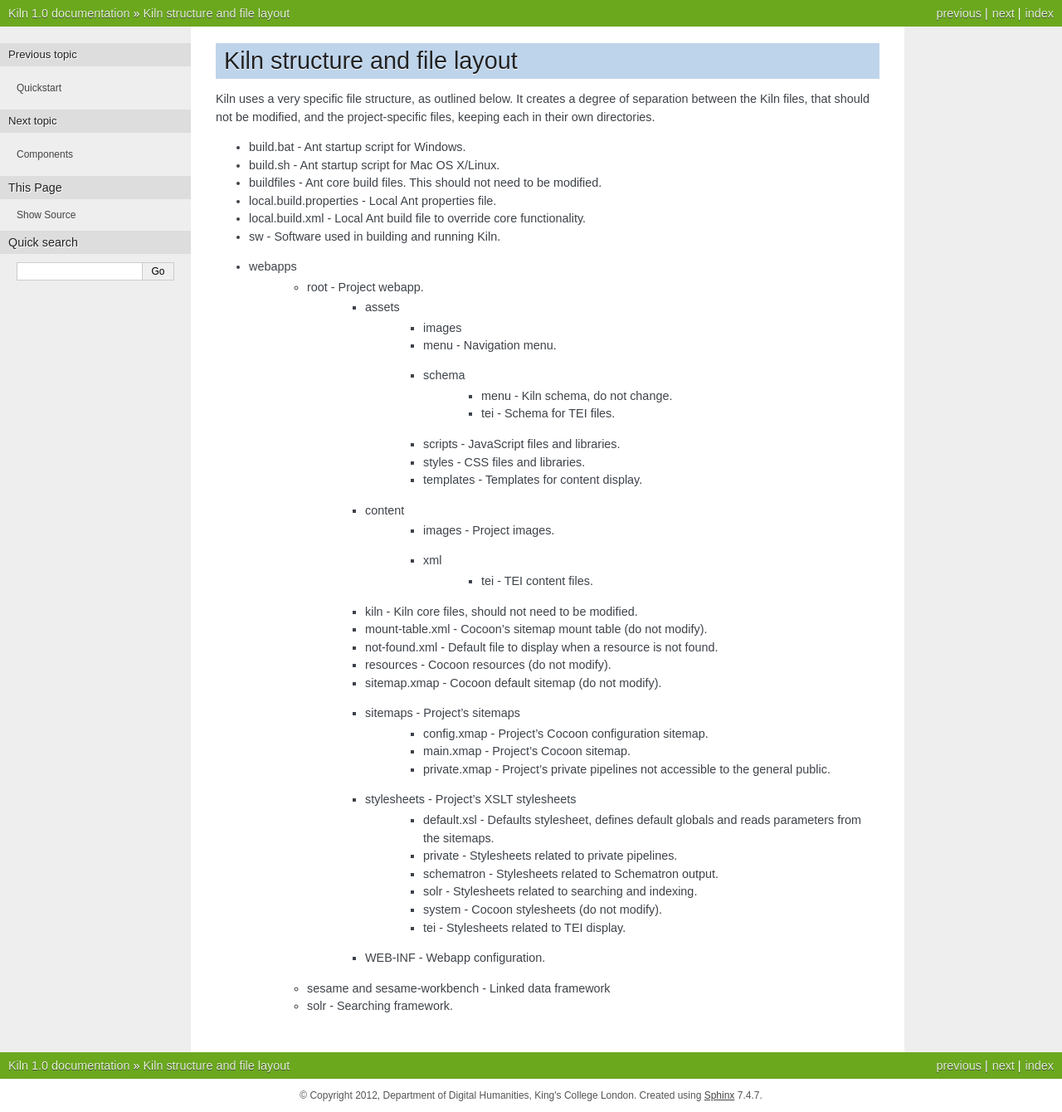
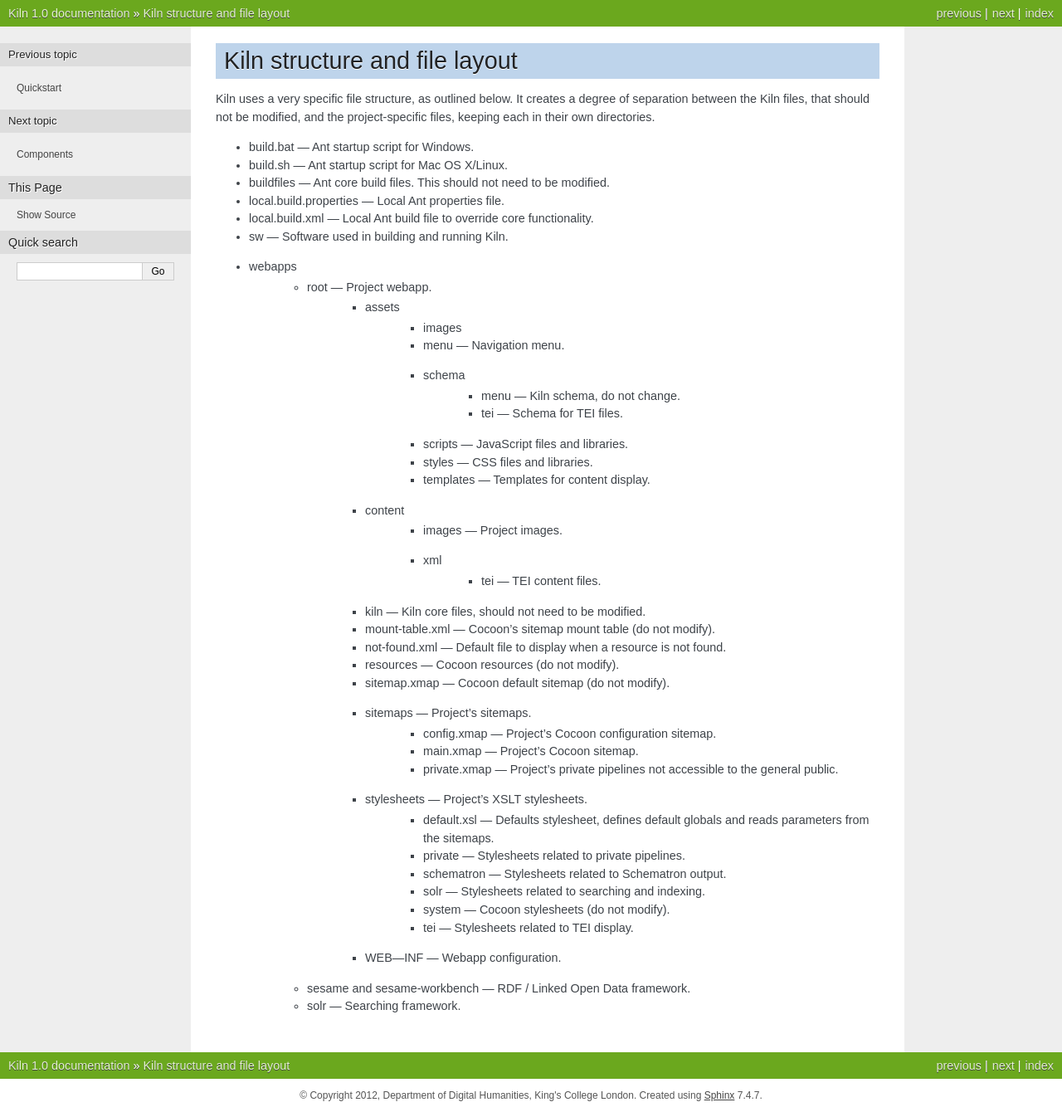
Before and after one commit to kcl-ddh/kiln, a Sphinx documentation site: the page built from docs/source/structure.rst, in a window 1280 px wide. Shown: the whole page at 83% size. Built offline with Sphinx 7.4.7, drawn with Linux system fonts in a browser that asks for light colours.

Commit message:
Tweaked formatting of the documentation.

```diff
--- a/docs/source/index.rst
+++ b/docs/source/index.rst
@@ -44,4 +44,5 @@
     running
     templating
     searching
+    rdf
     projects
--- a/docs/source/quickstart.rst
+++ b/docs/source/quickstart.rst
@@ -24,8 +24,9 @@
 Overriding XSLT by using ``xsl:import`` - a Kiln XSLT is imported by a local
 XSLT, allowing for templates to be redefined for the project.
 
-URL scheme: _internal for internal-to-Cocoon Kiln URLs, private for viewable
-but not public local material, internal for local internal URLs.
+URL scheme: ``_internal`` for internal-to-Cocoon Kiln URLs,
+``private`` for viewable but not public local material, ``internal``
+for local internal-to-Cocoon URLs.
 
 The directory :ref:`structure <structure>` makes explicit the division between
 those parts of Kiln that are its core, and should not be changed in any project
--- a/docs/source/structure.rst
+++ b/docs/source/structure.rst
@@ -7,45 +7,45 @@
 degree of separation between the Kiln files, that should not be modified, and
 the project-specific files, keeping each in their own directories.
 
-* build.bat - Ant startup script for Windows.
-* build.sh - Ant startup script for Mac OS X/Linux.
-* buildfiles - Ant core build files. This should not need to be modified.
-* local.build.properties - Local Ant properties file.
-* local.build.xml - Local Ant build file to override core functionality.
-* sw - Software used in building and running Kiln.
+* build.bat — Ant startup script for Windows.
+* build.sh — Ant startup script for Mac OS X/Linux.
+* buildfiles — Ant core build files. This should not need to be modified.
+* local.build.properties — Local Ant properties file.
+* local.build.xml — Local Ant build file to override core functionality.
+* sw — Software used in building and running Kiln.
 * webapps
-    * root - Project webapp.
+    * root — Project webapp.
         * assets
             * images
-            * menu - Navigation menu.
+            * menu — Navigation menu.
             * schema
-                * menu - Kiln schema, do not change.
-                * tei - Schema for TEI files.
-            * scripts - JavaScript files and libraries.
-            * styles - CSS files and libraries.
-            * templates - Templates for content display.
+                * menu — Kiln schema, do not change.
+                * tei — Schema for TEI files.
+            * scripts — JavaScript files and libraries.
+            * styles — CSS files and libraries.
+            * templates — Templates for content display.
         * content
-            * images - Project images.
+            * images — Project images.
             * xml
-                * tei - TEI content files.
-        * kiln - Kiln core files, should not need to be modified.
-        * mount-table.xml - Cocoon's sitemap mount table (do not modify).
-        * not-found.xml - Default file to display when a resource is not found.
-        * resources - Cocoon resources (do not modify).
-        * sitemap.xmap - Cocoon default sitemap (do not modify).
-        * sitemaps - Project's sitemaps
-            * config.xmap - Project's Cocoon configuration sitemap.
-            * main.xmap - Project's Cocoon sitemap.
-            * private.xmap - Project's private pipelines not accessible to the
+                * tei — TEI content files.
+        * kiln — Kiln core files, should not need to be modified.
+        * mount-table.xml — Cocoon's sitemap mount table (do not modify).
+        * not-found.xml — Default file to display when a resource is not found.
+        * resources — Cocoon resources (do not modify).
+        * sitemap.xmap — Cocoon default sitemap (do not modify).
+        * sitemaps — Project's sitemaps.
+            * config.xmap — Project's Cocoon configuration sitemap.
+            * main.xmap — Project's Cocoon sitemap.
+            * private.xmap — Project's private pipelines not accessible to the
               general public.
-        * stylesheets - Project's XSLT stylesheets
-            * default.xsl - Defaults stylesheet, defines default globals and
+        * stylesheets — Project's XSLT stylesheets.
+            * default.xsl — Defaults stylesheet, defines default globals and
               reads parameters from the sitemaps.
-            * private - Stylesheets related to private pipelines.
-            * schematron - Stylesheets related to Schematron output.
-            * solr - Stylesheets related to searching and indexing.
-            * system - Cocoon stylesheets (do not modify).
-            * tei - Stylesheets related to TEI display.
-        * WEB-INF - Webapp configuration.
-    * sesame and sesame-workbench - Linked data framework
-    * solr - Searching framework.
+            * private — Stylesheets related to private pipelines.
+            * schematron — Stylesheets related to Schematron output.
+            * solr — Stylesheets related to searching and indexing.
+            * system — Cocoon stylesheets (do not modify).
+            * tei — Stylesheets related to TEI display.
+        * WEB—INF — Webapp configuration.
+    * sesame and sesame-workbench — RDF / Linked Open Data framework.
+    * solr — Searching framework.
```
Also changed, not shown: docs/source/templating.rst (+32 -26 lines).
